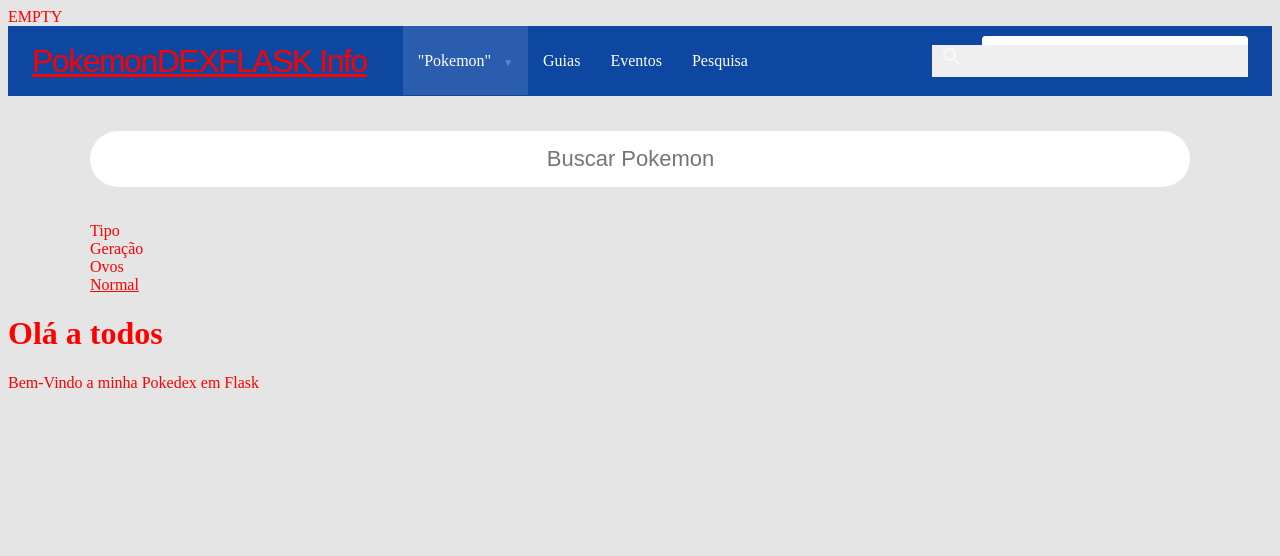
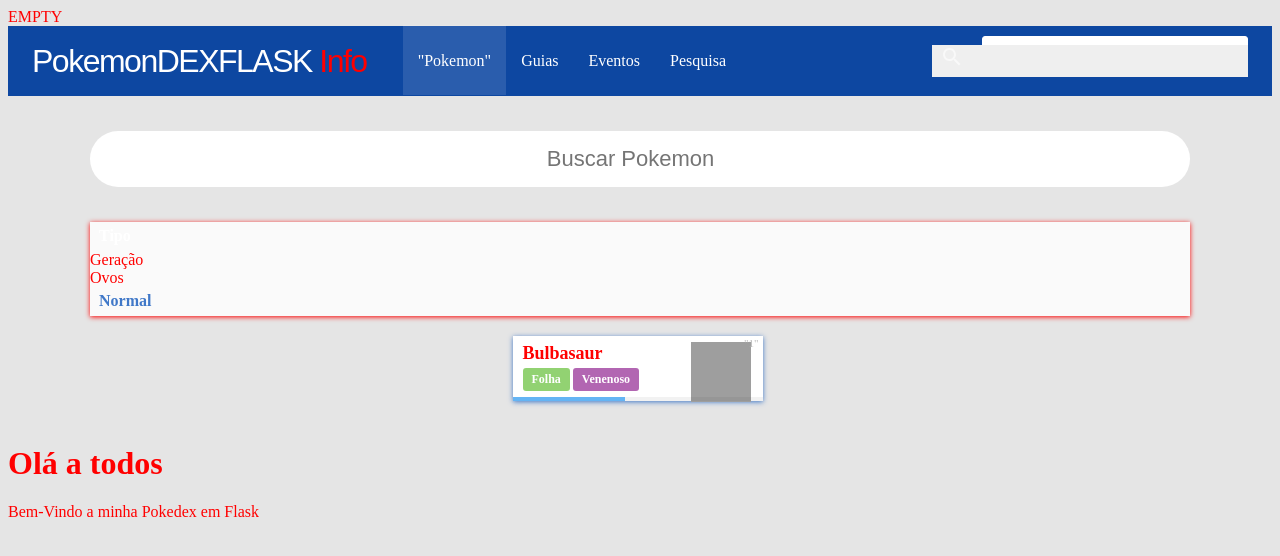
Before and after one commit to guidn/Pikimon2Py, a plain HTML site: page index.html in a window 1280 px wide. Drawn offline with Linux system fonts and the light colour scheme; grey boxes are pictures that could not be loaded.

Commit message:
i am back, fuck the dropdown kk k k k k

```diff
--- a/index.html
+++ b/index.html
@@ -17,11 +17,6 @@
         <nav class="navegação">
             <div class="submenu">
                 <a href="#" class="active">"Pokemon"</a>
-                <div class="refsPokemon">
-                    <a href="#">Melhores Ataques</a>
-                    <a href="#">Melhores Defensores</a>
-                    <a href="#">PVP Status List</a>
-                </div>
             </div>
             <a href="#">Guias</a>
             <a href="#">Eventos</a>
@@ -62,6 +57,26 @@
                 </div>
             </nav>
         </section>
+        <section>
+            <div class="pokemon-list">
+                <div class="family">
+                    <div class="gen">
+                        <a href="#" class="pokemon g1" data-name="bulbasaur" data-type="12" data-gen="1" data-eggs="[]" data-obtain="1">
+                            <h2>Bulbasaur</h2>
+                            <img src="https://images.gameinfo.io/pokemon-trimmed/60/p1.webp" alt="bulbasaur" width="60" height="60">
+                            <div class="id">"1"</div>
+                            <div class="bar">
+                                <div class="value" style="width: 45%;"></div>
+                            </div>
+                            <div class="types">
+                                <div class="type pokemon-Grass">Folha</div>
+                                <div class="type pokemon-Poison">Venenoso</div>
+                            </div>
+                        </a>
+                    </div>
+                </div>
+            </div>
+        </section>
     </div>
     <footer></footer>
 
--- a/styles.css
+++ b/styles.css
@@ -58,6 +58,7 @@ header .logo-site {
 }
 
 .logo-site {
+    color: #fff;
     font-size: 32px;
     font-family: sans-serif;
     font-weight: 300;
@@ -149,14 +150,6 @@ header nav a.active, header nav a:hover, header nav div:hover a {
     background-color: rgba(255, 255, 255, .12);
 }
 
-/*Setinha NAV */
-header nav div.submenu > a::after {
-    content: '\25BC';
-    font-size: 10px;
-    margin-left: 12px;
-    opacity: .25;
-}
-
 header nav div.submenu div a {
     display: none;
     line-height: 40px;
@@ -167,6 +160,137 @@ header nav div.submenu div a {
     font-size: 14px;
 }
 
+.pokemon-list {
+    display: flex;
+    flex-direction: column;
+    align-items: center;
+}
+
+.pokemon h2{
+    font-size: 18px;
+    margin: 7px 10px 0;
+}
+
+.family {
+    display: flex;
+    margin-bottom: 20px;
+}
+
+.pokemon .bar {
+    width: 100%;
+    height: 4px;
+    position: absolute;
+    background:  rgba(0, 0, 0, .05);
+    bottom: 0;
+    left: 0;
+}
+
+.pokemon .bar .value {
+    width: 1px;
+    height: 100%;
+    position: absolute;
+    left: 0;
+    top: 0;
+    background: #42a5f5;
+    opacity: .8;
+}
+
+.type {
+    padding: 4px 9px;
+    line-height: 1.3;
+    display: inline-block;
+    color: #fff;
+    cursor: default;
+    border-radius: 3px;
+    text-shadow: 0 1px 1px rgb(0, 0, 0 / 80%);
+    font-weight: 700;
+}
+
+.pokemon-Grass {
+    background-color: #78c850;
+}
+
+.pokemon-Poison {
+    background-color: #a040a0;
+}
+
+.pokemon .types {
+    margin: 5px 10px 10px;
+    font-size: 12px;
+    opacity: .8;
+}
+
+.pokemon .types {
+    margin: 4px 10px 10px;
+    font-size: 12px;
+    opacity: .8;
+}
+
+.pokemon .types .type:first-child {
+    border-top-left-radius: 3px;
+    border-bottom-left-radius: 3px;
+}
+
+.pokemon .types .type:last-child {
+    border-top-right-radius: 3px;
+    border-bottom-right-radius: 3px;
+}
+
+.family .gen {
+    display: flex;
+    flex-direction: column;
+    justify-content: center;
+    margin-right: 5px;
+}
+
+.family .gen .pokemon:hover {
+    background: #e8f5e9;
+}
+
+.family .pokemon {
+    width: 250px;
+    position: relative;
+    background: #fff;
+    box-shadow: 0 1px 5px;
+    margin-bottom: 2px;
+}
+
+.family .pokemon img {
+    width: 60px;
+    height: 60px;
+    position: absolute;
+    right: 12px;
+    top: 6px;
+}
+
+.family .pokemon .id {
+    position: absolute;
+    top: 1px;
+    right: 4px;
+    font-size: 11px;
+    color: #bbb;
+}
+
+.filtro {
+    background: #fafafa;
+    box-shadow: 0 1px 5px;
+}
+
+.filtro.seletores {
+    color:rgba(255, 255, 255, .8);
+    border-bottom: 3px solid rgba(13, 71, 161, .5);
+}
+
+.filtro.seletores {
+    display: flex;
+    justify-content: space-around;
+    line-height: 38px;
+}
+
+a {
+    color: #4078c8;
+    text-decoration: none;
+}
 
 body {
     background-color: #e5e5e5;
```
